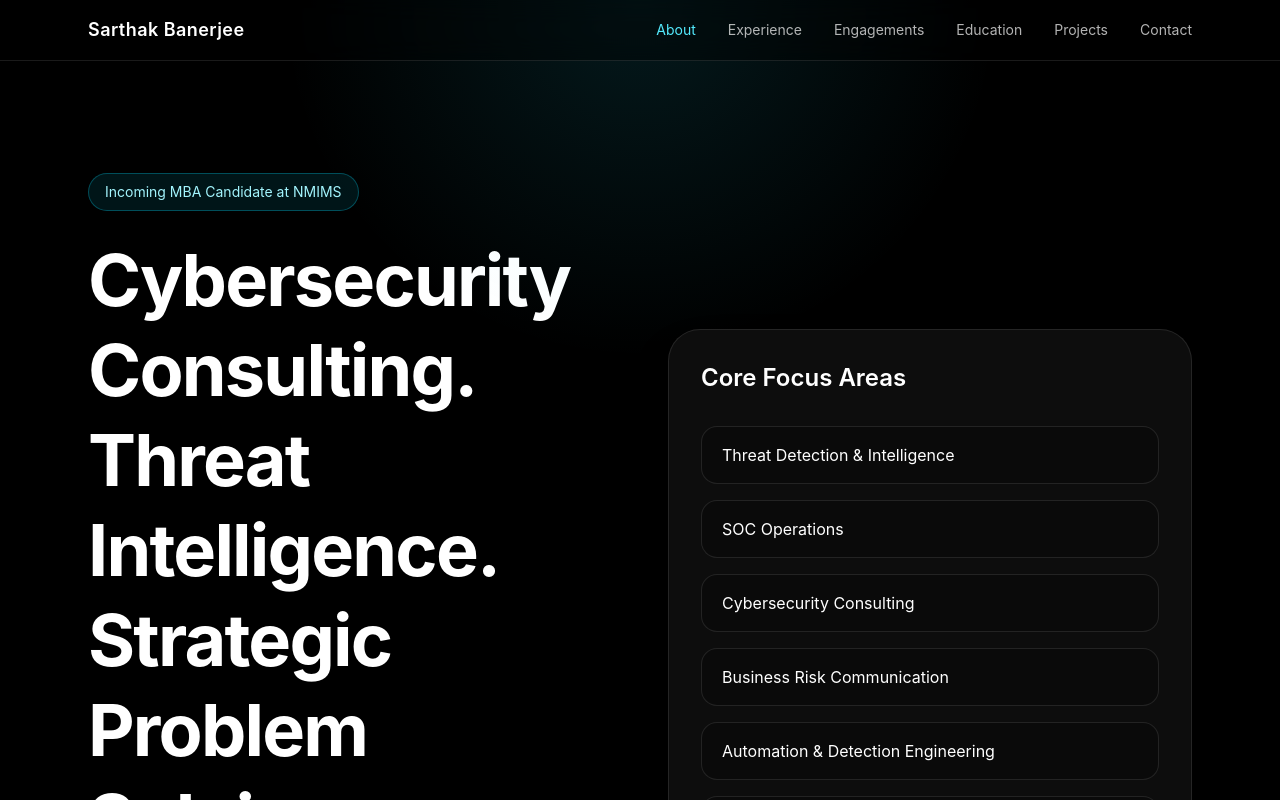
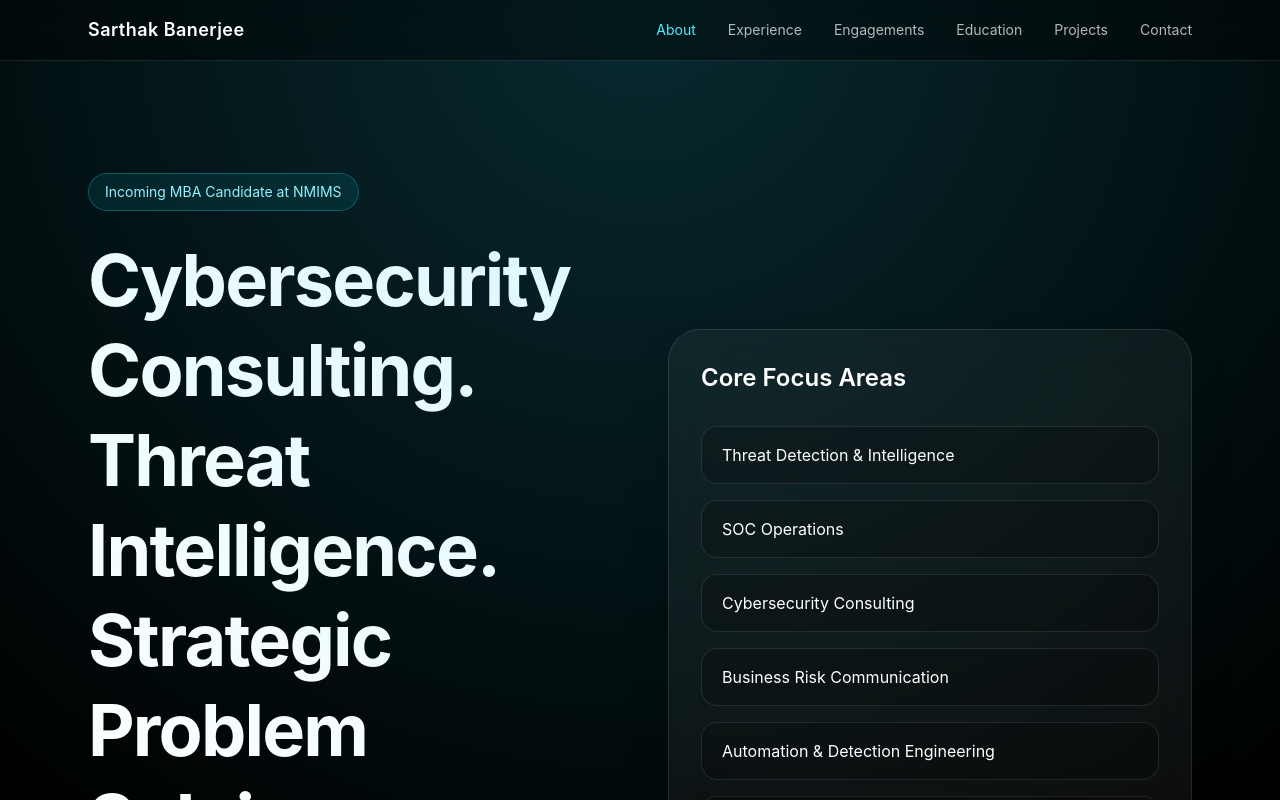
Before and after one commit to sarthak-banerjee/sarthak-banerjee.github.io, a React (Vite) app: page / in a window 1280 px wide. Shown: the top 800 px of the page. Built offline with nearby package versions, Linux system fonts and the light colour scheme.

Commit message:
design changes

```diff
--- a/src/App.jsx
+++ b/src/App.jsx
@@ -154,7 +154,7 @@ export default function Portfolio() {
 
   return (
     <div className="min-h-screen bg-black text-white">
-      <div className="fixed inset-0 bg-[radial-gradient(circle_at_top,rgba(34,211,238,0.12),transparent_35%)] pointer-events-none" />
+      <div className="fixed inset-0 bg-[radial-gradient(circle_at_top,rgba(34,211,238,0.20),transparent_100%)] pointer-events-none" />
 
       <header className="sticky top-0 z-50 backdrop-blur-md border-b border-white/10 bg-black/40">
         <div className="max-w-6xl mx-auto px-6 py-4 flex items-center justify-between">
```
